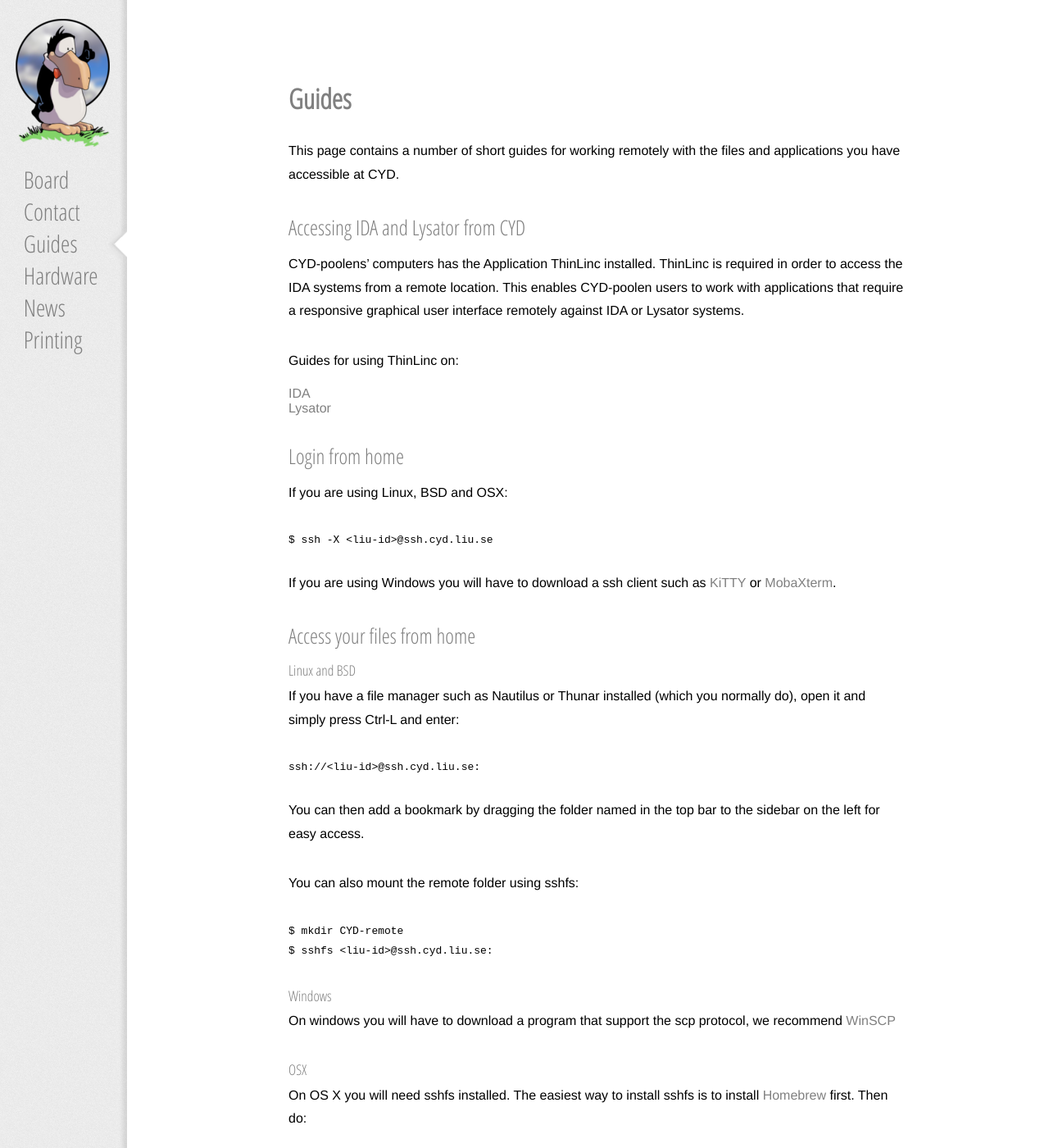
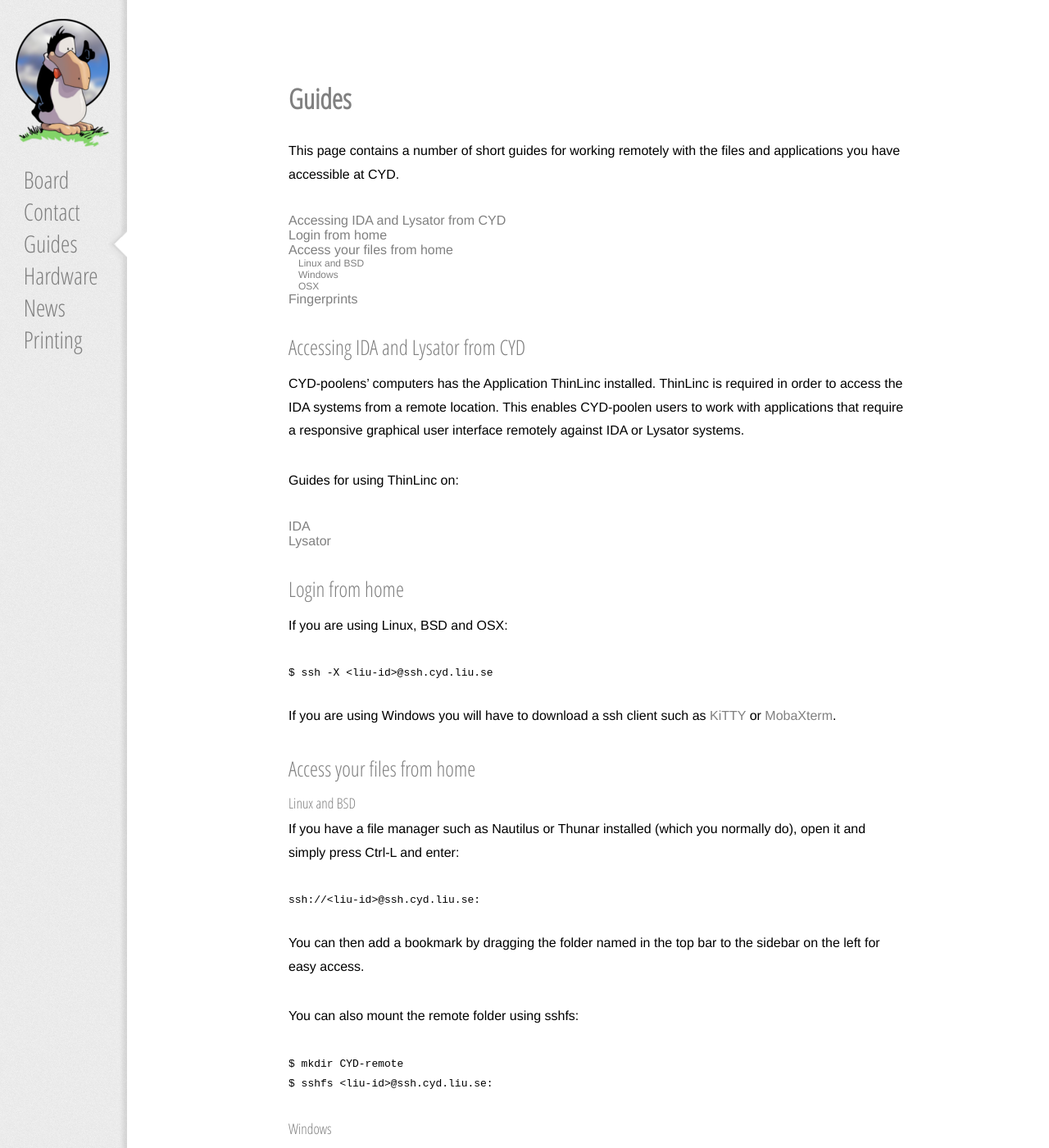
Before and after one commit to CYD-poolen/cyd.liu.se, a Jekyll site: the page built from Guides.md, in a window 1280 px wide and 1400 px high. Shown: the whole window at 82% size. Built offline with Jekyll 4.4.1, drawn with Linux system fonts in a browser that asks for light colours; some of the changed text lies outside the part shown.

Commit message:
Added TOC to guides page.
Also modified related styles and JavaScript.

```diff
--- a/Guides.md
+++ b/Guides.md
@@ -5,6 +5,8 @@ permalink: /guides/
 ---
 This page contains a number of short guides for working remotely with the files and applications you have accessible at CYD.
 
+* Point at which the TOC is attached
+{:toc}
 
 ## Accessing IDA and Lysator from CYD
 
--- a/_config.yml
+++ b/_config.yml
@@ -2,8 +2,8 @@
 title: CYD-poolen
 email: admin@cyd.liu.se
 description: > # this means to ignore newlines until "baseurl:"
-  CYD-poolens datorsal vid Linköpings Universitet
-baseurl: "" # the subpath of your site, e.g. /blog/
+  CYD-poolens datorsal vid Linköpings Universitet.
+baseurl: "/cyd/_site" # the subpath of your site, e.g. /blog/
 url: "http://cyd.liu.se" # the base hostname & protocol for your site
 exclude: [tests, vendor]
 
--- a/css/main.scss
+++ b/css/main.scss
@@ -72,6 +72,8 @@ p, td, ul {
 }
 p, pre, table {
 	line-height: 1.8em;
+}
+p, pre, table, ul {
 	margin: 0 0 2em 0;
 }
 pre {
@@ -127,8 +129,9 @@ table {
 td, th {
 	padding: 0.3em;
 }
-ul {
-	margin: -1em 0 2em 0em;
+li>ul {
+	font-size: 75%;
+	margin: 0 0 0 1em;
 }
 ul.post-list, li {
 	list-style: none;
--- a/js/main.js
+++ b/js/main.js
@@ -54,7 +54,7 @@ $(document).ready(function(){
 
 function getIndicatorPosition(){
 	var offset = 0;
-	if(location.hash === ""){
+
 	var page = location.pathname.split('/');
 	page = page[page.length - 2];
 	// If on a dated blog entry
@@ -65,7 +65,6 @@ function getIndicatorPosition(){
 		offset = $('#Logo').position().top + 100;
 	else
 		offset = $('#' + page).position().top - 9;
-	}
 
 	if(window.innerHeight < 420)
 		offset -= 156;
```
Lines whose indentation alone changed are shown as unchanged.
